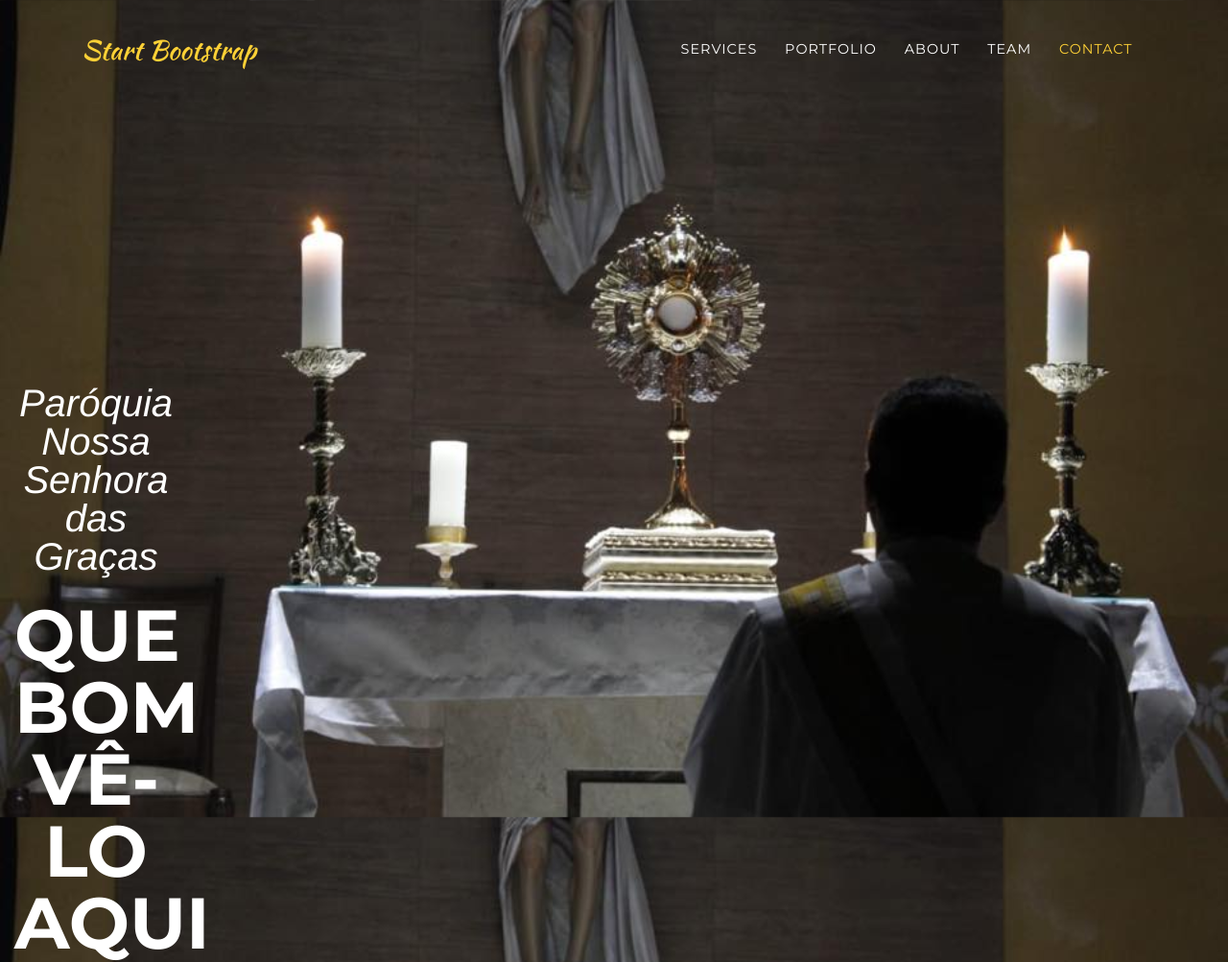
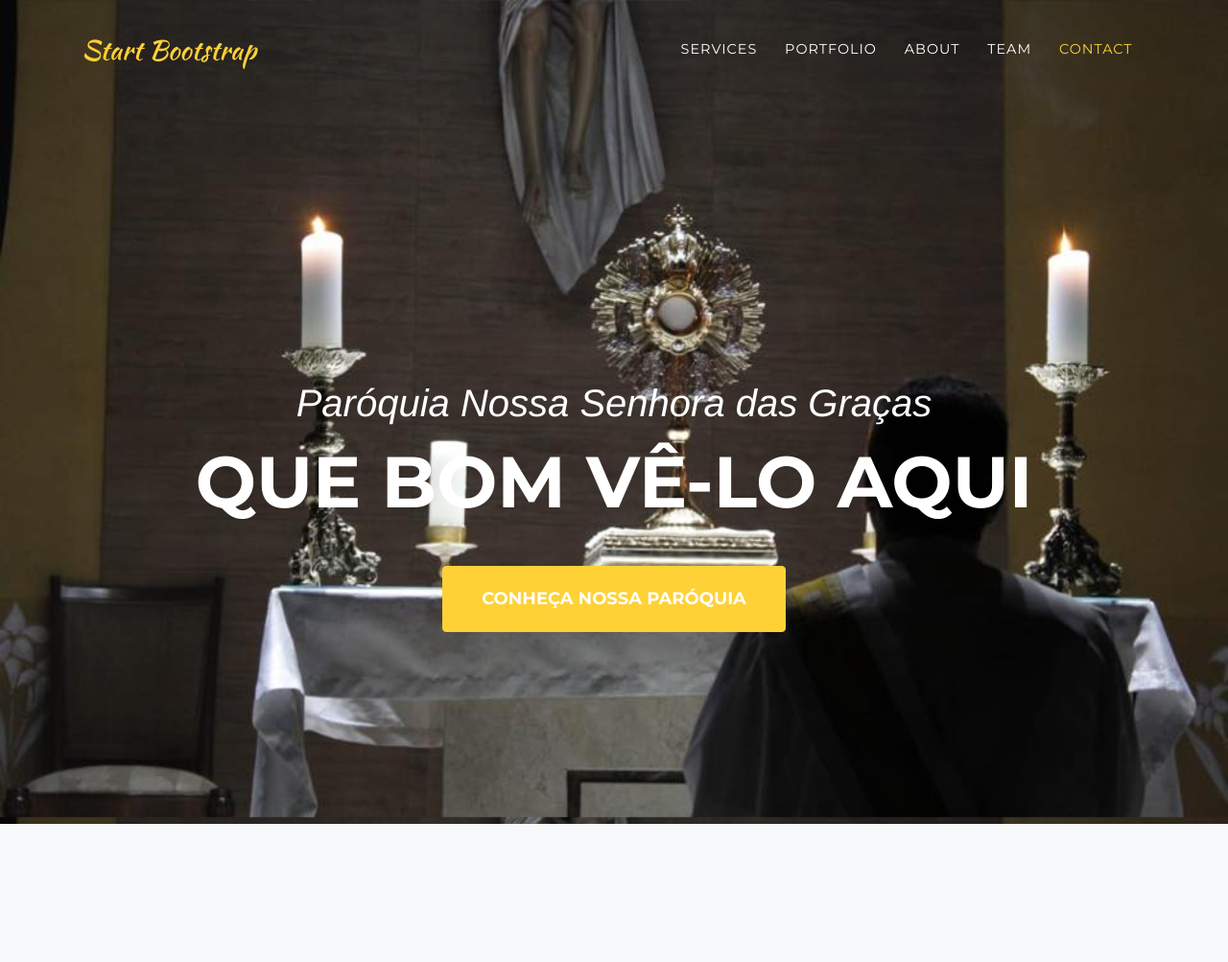
Before and after one commit to tozetti13/tozetti13.github.io, a plain HTML site: page teste_boot.html in a window 1280 px wide. Shown: the top 1003 px of the page at 96% size. Drawn offline with Linux system fonts and the light colour scheme; a web font is replaced by a local one.

Commit message:
Update agency.min.boot.css

```diff
--- a/css/agency.min.boot.css
+++ b/css/agency.min.boot.css
@@ -11,10 +11,9 @@ body{
     -o-background-size:cover;
     background-size:cover;
 	color: white;
-	max-width:200px;
-    max-height:150px;
+    max-width:100%;
     width: auto;
-    height: auto;
+
 }
 p{
     line-height:1.75;
```
